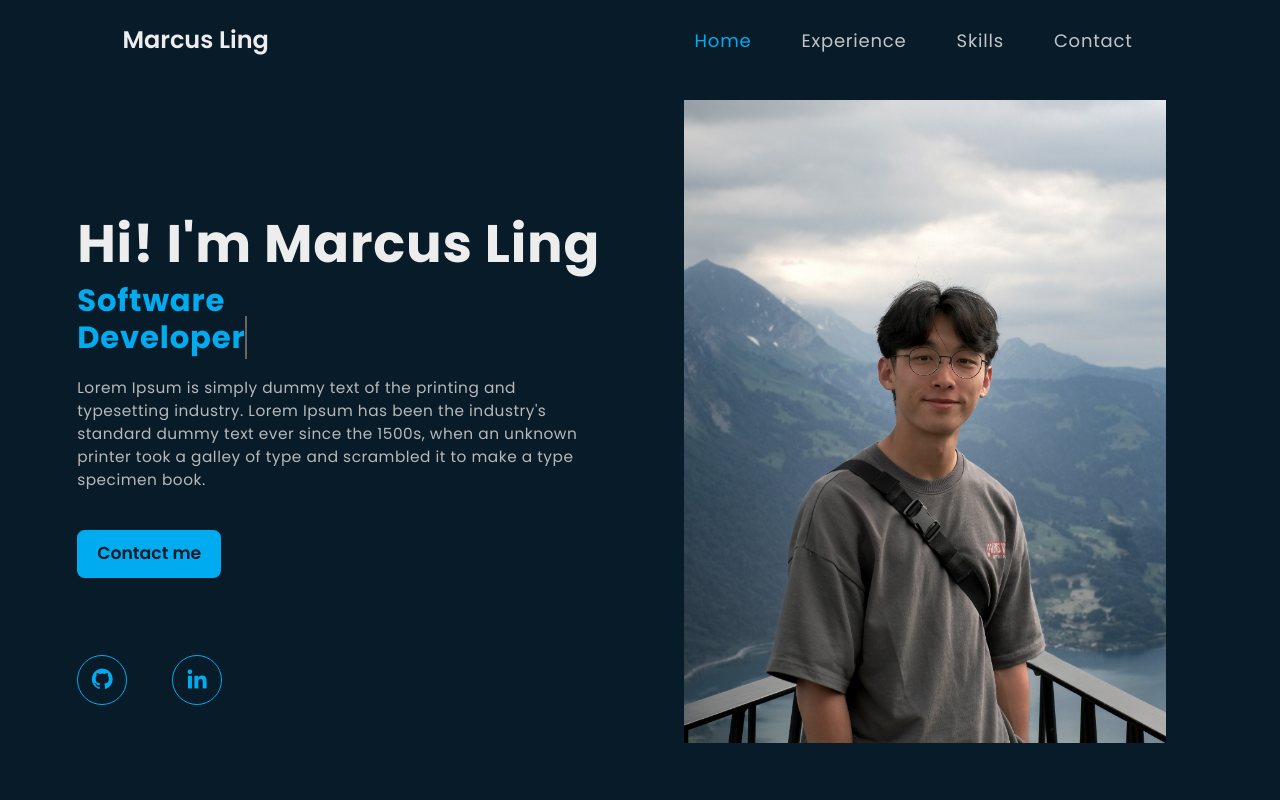
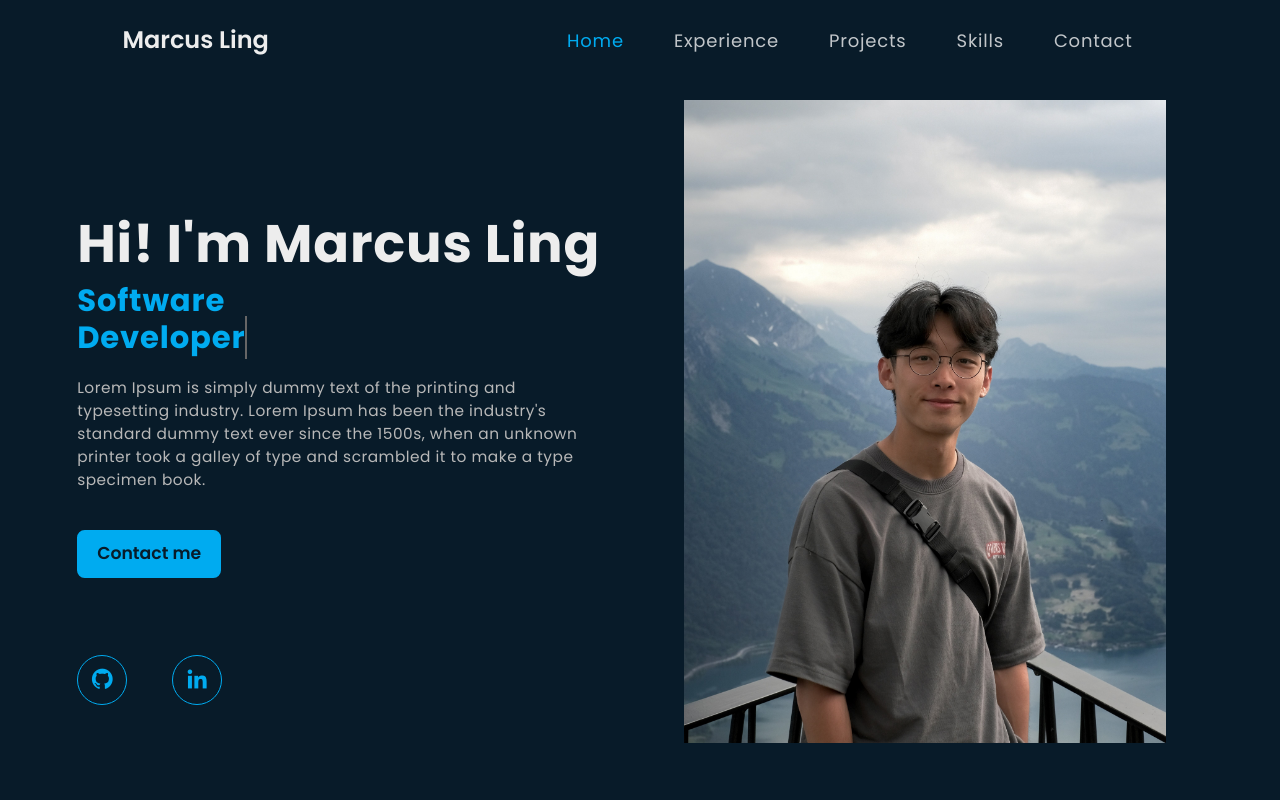
Before and after one commit to lingloktin/portfolio, a React (Create React App) app: page / in a window 1280 px wide. Shown: the top 800 px of the page. Built offline with nearby package versions, Linux system fonts and the light colour scheme.

Commit message:
added project into the navbar

```diff
--- a/src/components/NavBar.js
+++ b/src/components/NavBar.js
@@ -42,6 +42,7 @@ export const NavBar = () => {
             <Nav className="ms-auto">
               <Nav.Link href="#home" className={activeLink === 'home' ? 'active navbar-link' : 'navbar-link'} onClick={() => onUpdateActiveLink('home')}>Home</Nav.Link>
               <Nav.Link href="#experience" className={activeLink === 'experience' ? 'active navbar-link' : 'navbar-link'} onClick={() => onUpdateActiveLink('experience')}>Experience</Nav.Link>
+              <Nav.Link href="#projects" className={activeLink === 'projects' ? 'active navbar-link' : 'navbar-link'} onClick={() => onUpdateActiveLink('projects')}>Projects</Nav.Link>
               <Nav.Link href="#skills" className={activeLink === 'skills' ? 'active navbar-link' : 'navbar-link'} onClick={() => onUpdateActiveLink('skills')}>Skills</Nav.Link>
               <Nav.Link href="#contact" className={activeLink === 'contact' ? 'active navbar-link' : 'navbar-link'} onClick={() => onUpdateActiveLink('contact')}>Contact</Nav.Link>
             </Nav>
```
